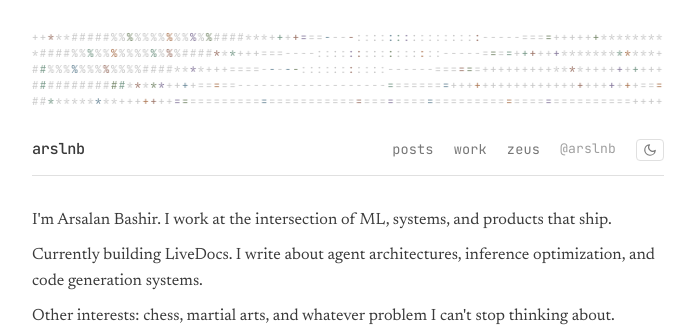
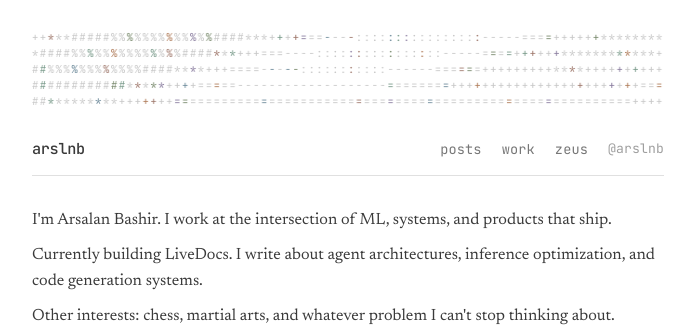
Before and after one commit to arslnb/arslnb.com, a Jekyll site: the page built from index.html, in a window 1280 px wide. Shown: the top 329 px of the page, without its empty margins (292-987 px from the left). Built offline with Jekyll 4.4.1, drawn with Linux system fonts in a browser that asks for light colours.

Commit message:
switch to system theme: remove manual toggle, use prefers-color-scheme

```diff
--- a/_layouts/default.html
+++ b/_layouts/default.html
@@ -1,5 +1,5 @@
 <!DOCTYPE html>
-<html lang="en" data-theme="light">
+<html lang="en">
 <head>
   <meta charset="utf-8">
   <meta name="viewport" content="width=device-width, initial-scale=1">
@@ -40,16 +40,8 @@
   <link rel="preconnect" href="https://fonts.googleapis.com">
   <link rel="preconnect" href="https://fonts.gstatic.com" crossorigin>
   <link href="https://fonts.googleapis.com/css2?family=Newsreader:ital,opsz,wght@0,6..72,400;0,6..72,500;1,6..72,400&family=JetBrains+Mono:wght@400;500&display=swap" rel="stylesheet">
+  <meta name="color-scheme" content="light dark">
   <link rel="stylesheet" href="{{ '/assets/css/main.css' | relative_url }}">
-  <script>
-    // Apply saved theme before paint to avoid flash
-    (function() {
-      var t = localStorage.getItem('theme');
-      if (t === 'dark' || (!t && window.matchMedia('(prefers-color-scheme: dark)').matches)) {
-        document.documentElement.setAttribute('data-theme', 'dark');
-      }
-    })();
-  </script>
 </head>
 <body>
   <div class="ascii-banner" id="ascii-banner">
@@ -64,10 +56,6 @@
         <a href="{{ '/work' | relative_url }}">work</a>
         <a href="{{ '/zeus' | relative_url }}">zeus</a>
         <a href="{{ site.twitter }}" target="_blank" rel="noopener" class="nav-twitter" title="Twitter/X">@arslnb</a>
-        <button class="theme-toggle" id="theme-toggle" type="button" aria-label="Toggle dark mode">
-          <svg class="icon-sun" width="14" height="14" viewBox="0 0 24 24" fill="none" stroke="currentColor" stroke-width="2" stroke-linecap="round" stroke-linejoin="round"><circle cx="12" cy="12" r="5"/><line x1="12" y1="1" x2="12" y2="3"/><line x1="12" y1="21" x2="12" y2="23"/><line x1="4.22" y1="4.22" x2="5.64" y2="5.64"/><line x1="18.36" y1="18.36" x2="19.78" y2="19.78"/><line x1="1" y1="12" x2="3" y2="12"/><line x1="21" y1="12" x2="23" y2="12"/><line x1="4.22" y1="19.78" x2="5.64" y2="18.36"/><line x1="18.36" y1="5.64" x2="19.78" y2="4.22"/></svg>
-          <svg class="icon-moon" width="14" height="14" viewBox="0 0 24 24" fill="none" stroke="currentColor" stroke-width="2" stroke-linecap="round" stroke-linejoin="round"><path d="M21 12.79A9 9 0 1 1 11.21 3 7 7 0 0 0 21 12.79z"/></svg>
-        </button>
       </div>
     </nav>
   </header>
@@ -81,19 +69,5 @@
   </footer>
 
   <script src="{{ '/assets/js/ascii.js' | relative_url }}"></script>
-  <script>
-    // Dark mode toggle
-    (function() {
-      var btn = document.getElementById('theme-toggle');
-      if (!btn) return;
-      btn.addEventListener('click', function() {
-        var html = document.documentElement;
-        var current = html.getAttribute('data-theme');
-        var next = current === 'dark' ? 'light' : 'dark';
-        html.setAttribute('data-theme', next);
-        localStorage.setItem('theme', next);
-      });
-    })();
-  </script>
 </body>
 </html>
--- a/assets/css/main.css
+++ b/assets/css/main.css
@@ -4,9 +4,9 @@
    Dark mode support.
    ============================================ */
 
-/* ---- Light theme (default) ---- */
-:root,
-[data-theme="light"] {
+/* ---- Theme tokens (default: light) ---- */
+:root {
+  color-scheme: light dark;
   --text: #3a3a3a;
   --text-light: #777;
   --text-faint: #aaa;
@@ -33,8 +33,9 @@
   --syn-op: #333;
 }
 
-/* ---- Dark theme ---- */
-[data-theme="dark"] {
+/* ---- Dark theme (system) ---- */
+@media (prefers-color-scheme: dark) {
+  :root {
   --text: #c9c9c9;
   --text-light: #8a8a8a;
   --text-faint: #5a5a5a;
@@ -54,6 +55,7 @@
   --syn-attr: #9cdcfe;
   --syn-tag: #c9a0dc;
   --syn-op: #d4d4d4;
+  }
 }
 
 /* Reset */
@@ -148,31 +150,6 @@
   opacity: 1;
 }
 
-/* ---- Dark mode toggle ---- */
-.theme-toggle {
-  background: none;
-  border: 1px solid var(--border);
-  border-radius: 4px;
-  padding: 3px 6px;
-  cursor: pointer;
-  color: var(--text-light);
-  display: flex;
-  align-items: center;
-  justify-content: center;
-  transition: color 0.15s, border-color 0.15s;
-  line-height: 1;
-}
-
-.theme-toggle:hover {
-  color: var(--text);
-  border-color: var(--text-faint);
-}
-
-/* Show sun in dark mode, moon in light mode */
-[data-theme="light"] .icon-sun { display: none; }
-[data-theme="light"] .icon-moon { display: block; }
-[data-theme="dark"] .icon-sun { display: block; }
-[data-theme="dark"] .icon-moon { display: none; }
 
 /* ---- Main Content ---- */
 .content {
--- a/assets/js/ascii.js
+++ b/assets/js/ascii.js
@@ -45,7 +45,7 @@
   }
 
   function isDark() {
-    return document.documentElement.getAttribute('data-theme') === 'dark';
+    return window.matchMedia && window.matchMedia('(prefers-color-scheme: dark)').matches;
   }
 
   function resize() {
```
